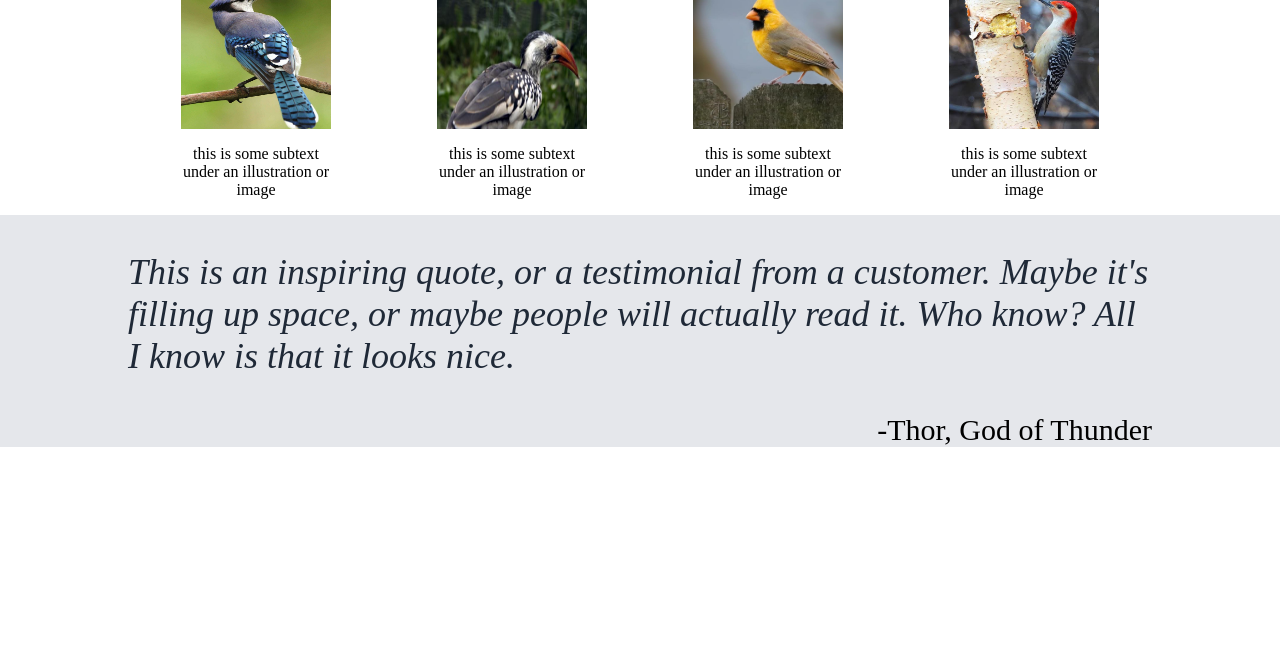
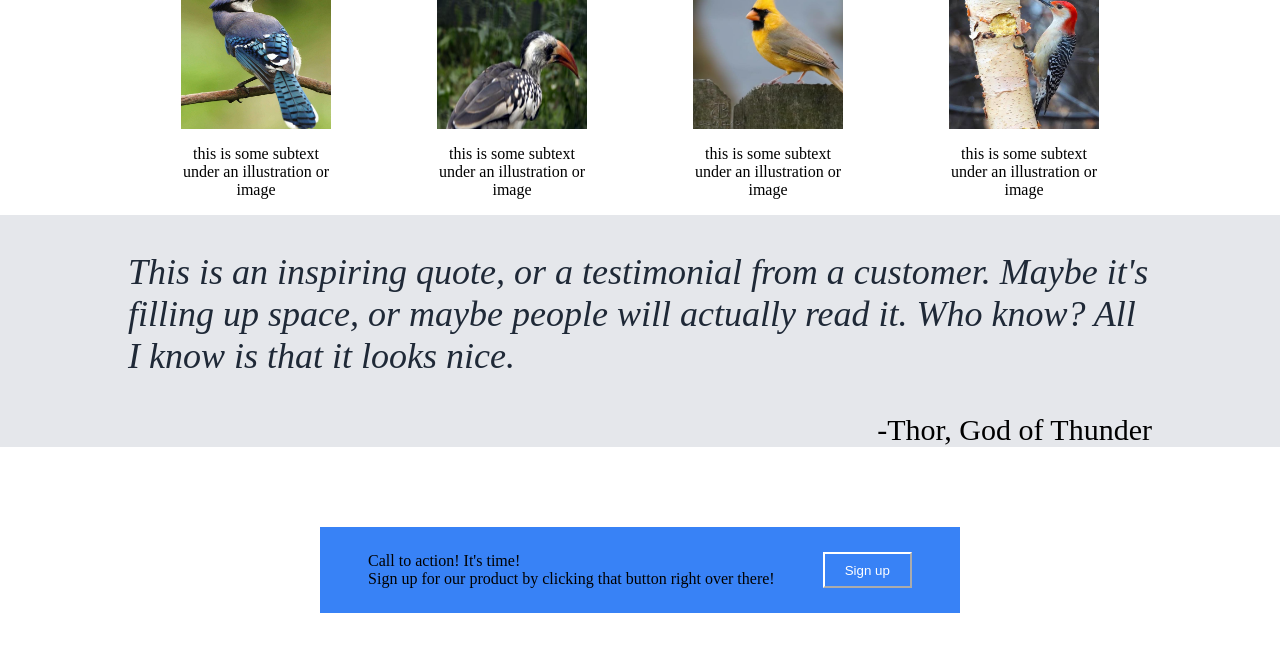
Before and after one commit to heithkliff/flexbox-assignment, a plain HTML site: page index.html in a window 1280 px wide. Shown: the part 318-970 px from the top of the page. Before the commit the page ends 800 px from the top, so only its background shows below. Drawn offline with Linux system fonts and the light colour scheme.

Commit message:
finished the last section before the footer, only needs text adjustment along with rounded edges

```diff
--- a/index.html
+++ b/index.html
@@ -52,6 +52,16 @@
         <p class="testimonial">This is an inspiring quote, or a testimonial from a customer. Maybe it's filling up space, or maybe people will actually read it. Who know? All I know is that it looks nice.</p>
         <div class="signature">-Thor, God of Thunder</div>
      </div>
+     <!-- This is the Fourth section of the page-->
+    <div class="call-to-action">
+        <div class="container">
+            <div class="text-left">
+                <div class="title-call-to">Call to action! It's time!</div>
+                <div class="sign-up-text">Sign up for our product by clicking that button right over there!</div>
+            </div>
+            <button class="signup-two">Sign up</button>
+        </div>
+    </div>
 
 </body>
 </html>
--- a/style.css
+++ b/style.css
@@ -1,6 +1,7 @@
 /* CSS page */
 body{
     margin: 0;
+    background-color: white;
 }
 
 /*top part */
@@ -56,6 +57,7 @@ ul {
     flex-direction: row;
     align-content: center;
     text-align: center;
+
     justify-content: space-around;
 }
 
@@ -94,3 +96,37 @@ ul {
     text-align: end;
     font-size: 30px;
 }
+
+/* Fourth section */
+
+.container {
+    display: flex;
+    justify-content: space-evenly;
+    width: 80dvh;
+    padding-top: 25px;
+    padding-bottom: 25px;;
+    background-color: #3882F6;
+}
+
+.call-to-action {
+    display: flex;
+    justify-content: space-around;
+    flex-direction: row;
+    padding-left: 10vw;
+    padding-right: 10vw;
+    padding: 10dvh;
+}
+
+.text-left {
+    display: flex;
+    flex-direction: column;
+}
+
+.signup-two {
+    text-align: center;
+    color: white;
+    background-color: #3882F6;
+    border-color: white;
+    padding-left: 20px;
+    padding-right: 20px;
+}
```
Also changed, not shown: 1 other file.
